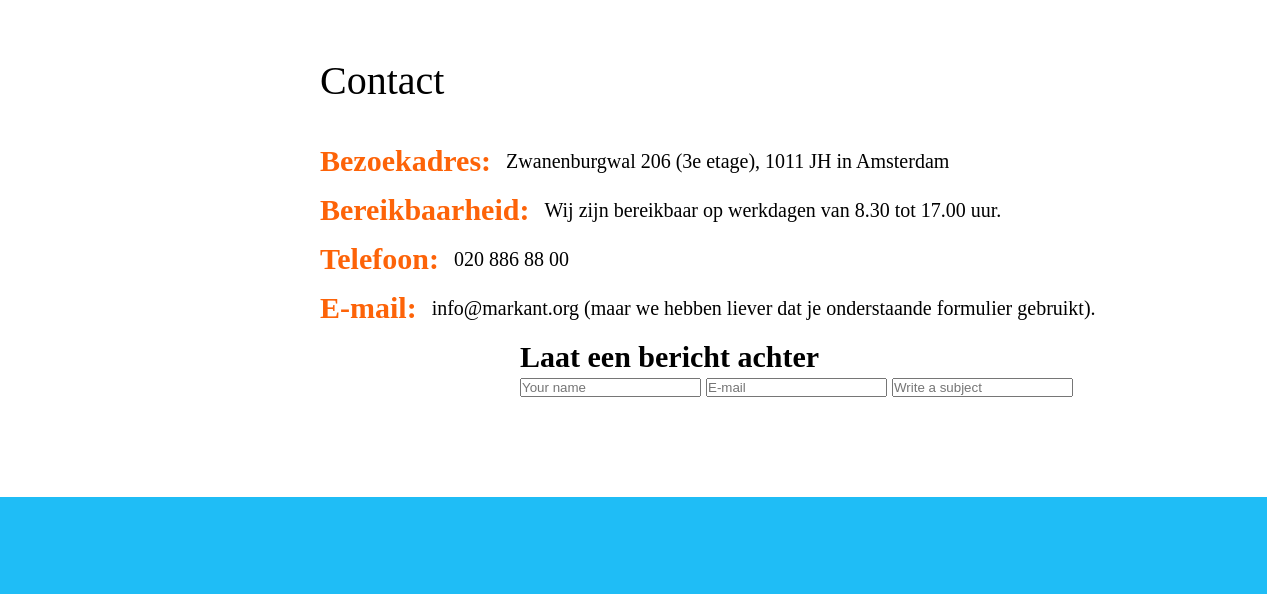
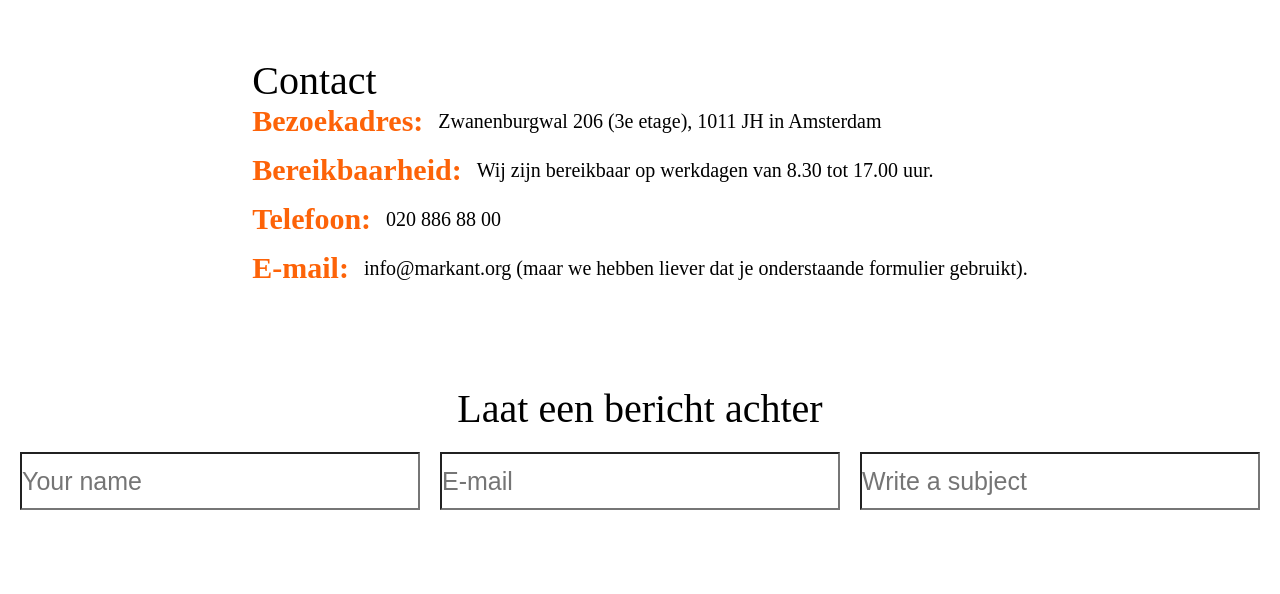
Before and after one commit to coolevogel/jaar-2-periode-1-BO, a plain HTML site: page code/contact.html in a window 1280 px wide. Shown: the part 143-737 px from the top of the page. Drawn offline with Linux system fonts and the light colour scheme; files whose address does not match are found by name.

Commit message:
banner aangepast en forms gestyled

```diff
--- a/code/contact.html
+++ b/code/contact.html
@@ -29,26 +29,39 @@
     </header>
 
     <section class="contact__middle">
-        <h2 class="contact__h2">Contact</h2>
-        <ul class="contact__list">
-            <li class="contact__listItem"><h3 class="contact__h3">Bezoekadres:</h3><p class="contact__p">Zwanenburgwal 206 (3e etage), 1011 JH in Amsterdam</p></li>
-            <li class="contact__listItem"><h3 class="contact__h3">Bereikbaarheid:</h3><p class="contact__p">Wij zijn bereikbaar op werkdagen van 8.30 tot 17.00 uur.</p></li>
-            <li class="contact__listItem"><h3 class="contact__h3">Telefoon:</h3><p class="contact__p">020 886 88 00</p></li>
-            <li class="contact__listItem"><h3 class="contact__h3">E-mail:</h3><p class="contact__p">info@markant.org  (maar we hebben liever dat je onderstaande formulier gebruikt).</p></li>
-            <div class="contact__form">
-                <h2>Laat een bericht achter</h2>
-                <form action="">
-                    <input type="" placeholder="Your name" required>
-                    <input type="email" name="email" id="" placeholder="E-mail" required>
-                    <input type="" placeholder="Write a subject" required>
+        <div>
+            <h2 class="contact__h2">Contact</h2>
+            <ul class="contact__list">
+                <li class="contact__listItem">
+                    <h3 class="contact__h3">Bezoekadres:</h3>
+                    <p class="contact__p">Zwanenburgwal 206 (3e etage), 1011 JH in Amsterdam</p>
+                </li>
+                <li class="contact__listItem">
+                    <h3 class="contact__h3">Bereikbaarheid:</h3>
+                    <p class="contact__p">Wij zijn bereikbaar op werkdagen van 8.30 tot 17.00 uur.</p>
+                </li>
+                <li class="contact__listItem">
+                    <h3 class="contact__h3">Telefoon:</h3>
+                    <p class="contact__p">020 886 88 00</p>
+                </li>
+                <li class="contact__listItem">
+                    <h3 class="contact__h3">E-mail:</h3>
+                    <p class="contact__p">info@markant.org (maar we hebben liever dat je onderstaande formulier
+                        gebruikt).</p>
+                </li>
+            </ul>
+        </div>
 
-                </form>
-            </div>
-        </ul>
-
-
-
-
+        <div class="contact__form">
+            <h2 class="contact__h2">Laat een bericht achter</h2>
+            <form action="">
+                <div class="form__wrapper">
+                    <input type="name" placeholder="Your name" class="contact__input" required>
+                    <input type="email" name="email" id="" placeholder="E-mail" class="contact__input" required>
+                    <input type="" placeholder="Write a subject" class="contact__input" required>
+                </div>
+            </form>
+        </div>
     </section>
 
     <section class="footer1">
@@ -83,8 +96,8 @@
                 <li class="footer2__mediaListItem"><a class="footer2__mediaLink"
                         href="https://www.linkedin.com/company/markant-centrum-voor-mantelzorg" target="_blank">
                         <i class="fa-brands fa-linkedin footer2__icon"></i></a></li>
-                <li class="footer2__mediaListItem"><a class="footer2__mediaLink"
-                        href="https://twitter.com/markant020" target="_blank">
+                <li class="footer2__mediaListItem"><a class="footer2__mediaLink" href="https://twitter.com/markant020"
+                        target="_blank">
                         <i class="fa-brands fa-square-twitter footer2__icon"></i></a></li>
             </ul>
         </div>
--- a/code/scss/base.scss
+++ b/code/scss/base.scss
@@ -1,6 +1,7 @@
 body{
     font-size: 2rem;
     font-family: 'rockwell';
+    overflow-x: hidden;
 }
 
 .agenda__main{
--- a/code/scss/components/about.scss
+++ b/code/scss/components/about.scss
@@ -5,7 +5,8 @@
     &__middle{
         max-width: 150ch;
         padding: 10rem;
-        padding-left: 25%;
+        padding-right: 10%;
+        padding-left: 10%;
         display: flex;
         flex-direction: column;
         gap: 4rem;
--- a/code/scss/components/banner.scss
+++ b/code/scss/components/banner.scss
@@ -16,10 +16,12 @@
         justify-content: flex-end;
         padding: 10rem;
         z-index: -1;
+        flex-wrap: wrap;
 
     }
 
     &__text{
+
         color: colors.$orange;
         margin-right: 25vw;
         margin-bottom:30rem;
--- a/code/scss/components/contact.scss
+++ b/code/scss/components/contact.scss
@@ -1,45 +1,67 @@
 @use '../variabelen/colors.scss';
 
-.contact{
+.contact {
 
 
-    &__middle{
+    &__middle {
         max-width: 150ch;
         padding: 10rem;
-        padding-left: 25%;
+        padding-left: 10%;
+        padding-right: 10%;
         display: flex;
-        flex-direction: column;
-        gap: 4rem;
+        gap: 10rem;
         justify-content: center;
-
+        flex-wrap: wrap;
+        align-items: center;
         width: 100vw;
         height: auto;
         font-family: 'rockwell';
     }
 
-    &__h2{
+    &__h2 {
         font-size: 200%;
         font-weight: 200;
     }
 
-    &__list{
+    &__list {
         display: flex;
         flex-direction: column;
         gap: 1.5rem;
         list-style: none;
 
-        &Item{
+        &Item {
             display: flex;
             align-items: center;
             gap: 1.5rem;
         }
     }
 
-    &__h3{
+    &__h3 {
         color: colors.$orange;
         font-size: 150%;
     }
-    &__form{
-        margin-left: 20rem;
+
+    &__form {
+        display: flex;
+        justify-content: center;
+        align-items: center;
+        flex-direction: column;
+        gap: 2rem;
+    }
+
+    &__input{
+        padding: 2.7rem 0rem;
+        height: 10rem;
+        font-size: 2.5rem;
+        height: 2rem;
+        appearance: none;
+        width: 40rem;
     }
 }
+
+.form__wrapper{
+    display: flex;
+    align-items: center;
+    justify-content: center;
+    gap: 2rem;
+}
```
Also changed, not shown: code/index.html (+0 -2 lines), code/css/style.css, 1 other file.
